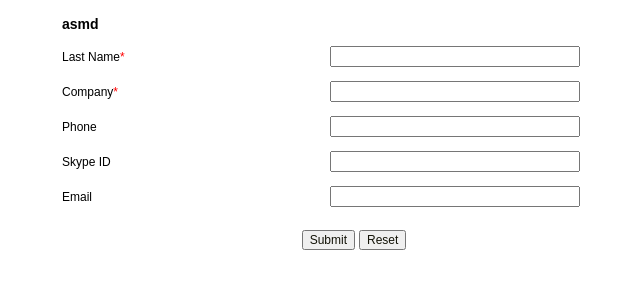
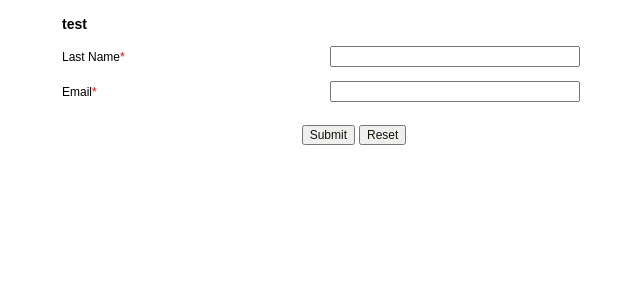
Before and after one commit to as1733/as1733.github.io, a plain HTML site: page index.html in a window 1280 px wide. Shown: the whole page, without its empty margins (286-926 px from the left). Drawn offline with Linux system fonts and the light colour scheme.

Commit message:
Update index.html

```diff
--- a/index.html
+++ b/index.html
@@ -1,6 +1,6 @@
 <!-- Note :
    - You can modify the font style and form style to suit your website.
-   - Code lines with comments ���Do not remove this code���  are required for the form to work properly, make sure that you do not remove these lines of code.
+   - Code lines with comments ???Do not remove this code???  are required for the form to work properly, make sure that you do not remove these lines of code.
    - The Mandatory check script can modified as to suit your business needs.
    - It is important that you test the modified form before going live.-->
 <div id='crmWebToEntityForm' style='width:600px;margin:auto;'>
@@ -24,17 +24,11 @@
 	</style>
 	<table style='width:600px;background-color:white;color:black'>
 
-	<tr><td colspan='2' style='text-align:left;color:black;font-family:Arial;font-size:14px;'><strong>asmd</strong></td></tr>
+	<tr><td colspan='2' style='text-align:left;color:black;font-family:Arial;font-size:14px;'><strong>test</strong></td></tr>
 
 	<tr><td  style='nowrap:nowrap;text-align:left;font-size:12px;font-family:Arial;width:200px;'>Last Name<span style='color:red;'>*</span></td><td style='width:250px;' ><input type='text' style='width:250px;'  maxlength='80' name='Last Name' /></td></tr>
 
-	<tr><td  style='nowrap:nowrap;text-align:left;font-size:12px;font-family:Arial;width:200px;'>Company<span style='color:red;'>*</span></td><td style='width:250px;' ><input type='text' style='width:250px;'  maxlength='100' name='Company' /></td></tr>
-
-	<tr><td  style='nowrap:nowrap;text-align:left;font-size:12px;font-family:Arial;width:200px;'>Phone</td><td style='width:250px;' ><input type='text' style='width:250px;'  maxlength='30' name='Phone' /></td></tr>
-
-	<tr><td  style='nowrap:nowrap;text-align:left;font-size:12px;font-family:Arial;width:200px;'>Skype ID</td><td style='width:250px;' ><input type='text' style='width:250px;'  maxlength='50' name='Skype ID' /></td></tr>
-
-	<tr><td  style='nowrap:nowrap;text-align:left;font-size:12px;font-family:Arial;width:200px;'>Email</td><td style='width:250px;' ><input type='text' style='width:250px;'  maxlength='100' name='Email' /></td></tr>
+	<tr><td  style='nowrap:nowrap;text-align:left;font-size:12px;font-family:Arial;width:200px;'>Email<span style='color:red;'>*</span></td><td style='width:250px;' ><input type='text' style='width:250px;'  maxlength='100' name='Email' /></td></tr>
 
 	<tr><td colspan='2' style='text-align:center; padding-top:15px;'>
 		<input style='font-size:12px;color:#131307' type='submit' value='Submit' />
@@ -43,8 +37,8 @@
 	</tr>
    </table>
 	<script>
- 	  var mndFileds=new Array('Company','Last Name');
- 	  var fldLangVal=new Array('Company','Last Name');
+ 	  var mndFileds=new Array('Last Name','Email');
+ 	  var fldLangVal=new Array('Last Name','Email');
 		var name='';
 		var email='';
 
```
